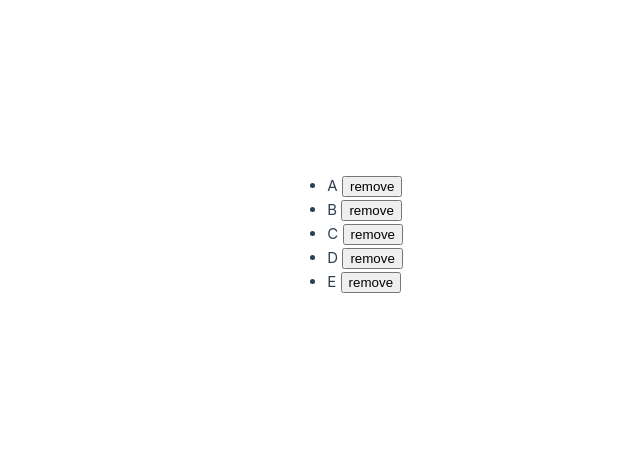
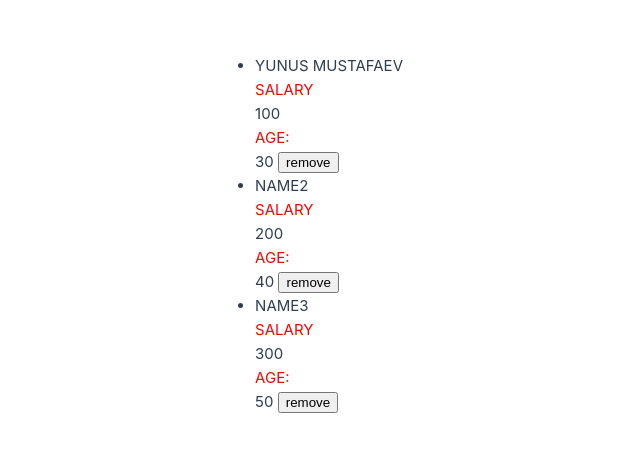
Before and after one commit to Nebyla/Vue_ABC, a Vue app: page / in a window 1280 px wide. Shown: the part 166-618 px from the top of the page, without its empty margins (237-877 px from the left). Built offline with nearby package versions, Linux system fonts and the light colour scheme.

Commit message:
55 упражнение

```diff
--- a/src/App.vue
+++ b/src/App.vue
@@ -2,13 +2,33 @@
 	export default {
 		data() {
       return {
-
-        items: ['a', 'b', 'c', 'd', 'e'],
+        users: [
+			{
+				id: 1,
+				name: 'Yunus Mustafaev',
+				salary: 100,
+				age: 30,
+			},
+			{
+				id: 2,
+				name: 'name2',
+				salary: 200,
+				age: 40,
+			},
+			{
+				id: 3,
+				name: 'name3',
+				salary: 300,
+				age: 50,
+			},
+		],
 	}
 },
 methods: {
-	removeItem: function(index) {
-		this.items.splice(index, 1);
+	removeItem: function(id) {
+		this.users = this.users.filter((user) => {
+			return user.id !== id;
+		})
 	}
 }
 
@@ -16,9 +36,14 @@
 </script>
 <template >
   <ul>
-		<li v-for="(item, index) in items" :key="index">
-			{{ item }}
-			<button @click="removeItem(index)">remove</button>
+		<li v-for="user in users" :key="user.id">
+			{{ user.name }}
+			{{ user.surn }}
+      <p>Salary</p>
+      {{ user.salary }}
+      <p>Age:</p>
+      {{ user.age }}
+			<button @click="removeItem(user.id)">remove</button>
 		</li>
 	</ul>
 
```
